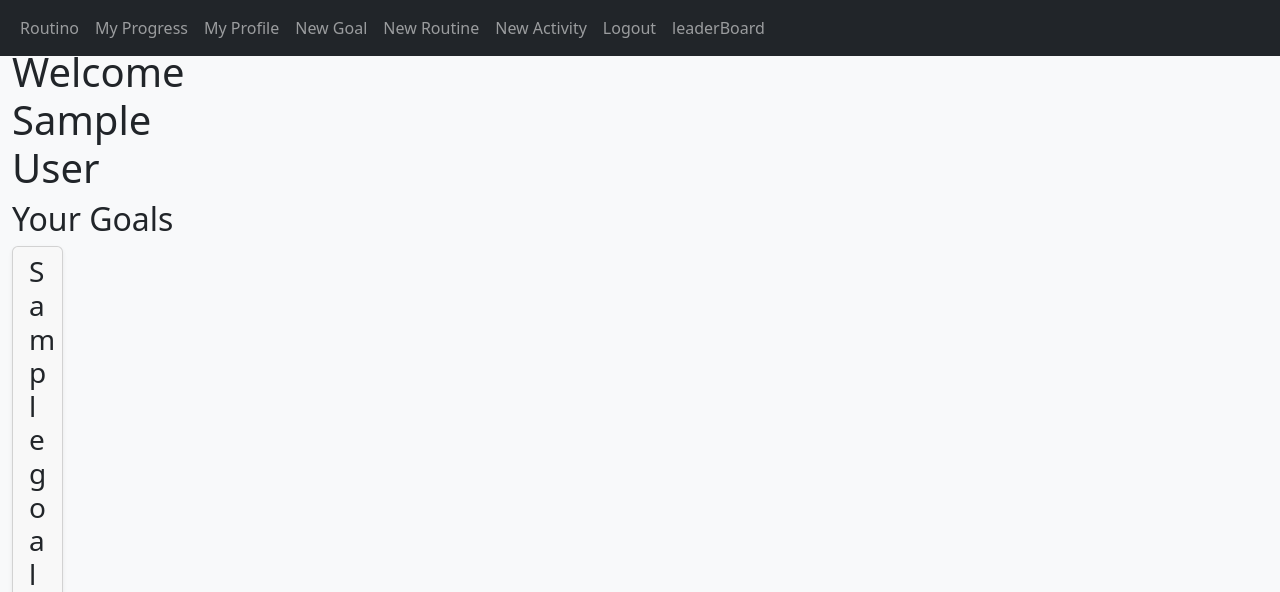
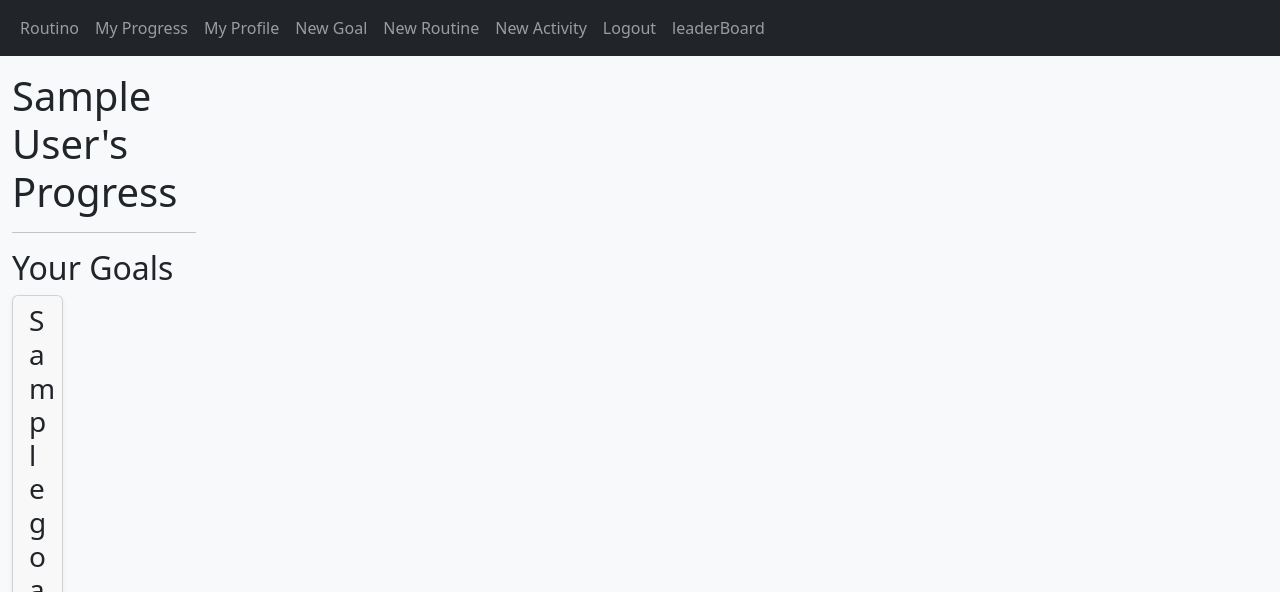
Before and after one commit to pouya-mhb/routino, a Django app: page /myProgress in a window 1280 px wide. Shown: the top 592 px of the page. Run offline with Django 3.2, Linux system fonts and the light colour scheme; a user stored in the database is signed in; tables that the repository leaves empty hold one stand-in row (values such as "Sample post"); some libraries are stand-ins or nearby versions.

Commit message:
Update MyProgress.html

```diff
--- a/routino/mvp/Templates/MyProgress.html
+++ b/routino/mvp/Templates/MyProgress.html
@@ -57,9 +57,11 @@
 </style>
 <div class="album py-5 bg-light">
     <div class="container">
+        <br>
         <h1>
-            Welcome {{ user_fullname }}
+            {{ user_fullname }}'s Progress
         </h1>
+        <hr>
         <div>
             <h2>
                 Your Goals
@@ -98,8 +100,8 @@
                 {% endfor %}
             </div>
         </div>
+        <br>
         <hr>
-        <br>
         <div>
             <h2 id="Routines">
                 Your Routines
@@ -137,8 +139,8 @@
                 {% endfor %}
             </div>
         </div>
+        <br>
         <hr>
-        <br>
         <div>
             <h2 id="Activities">
                 Your Activities
```
